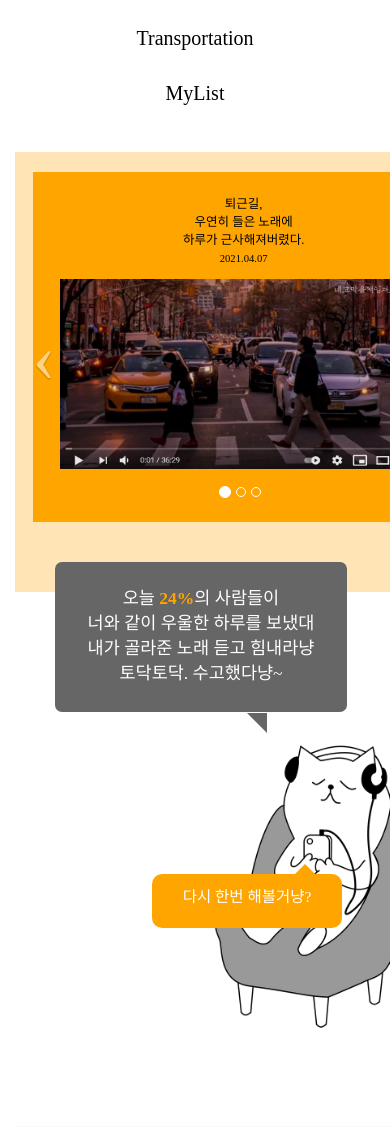
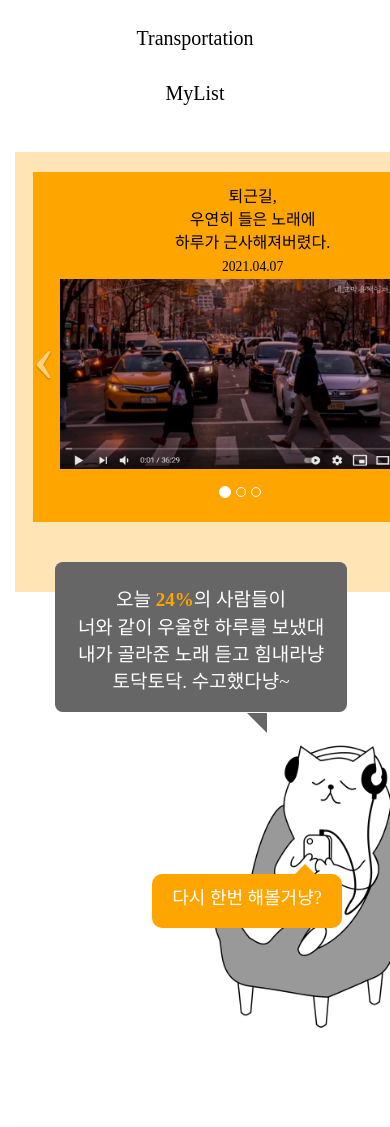
Before and after one commit to nscoo/Zigme, a Java web app: page /music_result.do in a window 390 px wide; the page is wider, and only the part inside the window is pictured. Shown: the part 305-1432 px from the top of that part. Run offline with Spring Boot 4, a stand-in JSP engine, Linux system fonts and the light colour scheme; the project's own start-up code is not run, and a stand-in starts its controllers and pages; some libraries are stand-ins or nearby versions; some web fonts are replaced.

Commit message:
7월 8일 14시 40분 백수빈 music_result 폰트사이즈 수정

```diff
--- a/src/main/webapp/WEB-INF/views/music_result.jsp
+++ b/src/main/webapp/WEB-INF/views/music_result.jsp
@@ -18,6 +18,23 @@
     <link rel="stylesheet" type="text/css" href="assets/css/common.css">
     <link rel="stylesheet" type="text/css" href="assets/css/music_result.css">
     <!-- 이수진 css,부트스트랩 끝 -->
+    <!-- 반응형 폰트 작업 -->
+    <style type="text/css">
+    @media screen and (max-width: 480px) {
+        .video-text {
+            font-size: 16px;
+        }
+
+        .speech-bubble {
+            font-size: 19px;
+        }
+
+        .balloon_1 {
+            font-size: 18px;
+        }
+    }
+    </style>
+
 </head>
 
 <body>
--- a/src/main/webapp/assets/css/music_result.css
+++ b/src/main/webapp/assets/css/music_result.css
@@ -99,8 +99,8 @@
      }
 
      .video-text {
-         margin-top: -174px;
-         margin-left: 110px;
+         margin-top: -184px;
+         margin-left: 102px;
      }
 
      .carousel_caption {
@@ -224,7 +224,7 @@
  }
 
  .video-text {
-     font-size: calc(1.67vw + 6.00px);
+     font-size: 28px;
      text-align: center;
      position: absolute;
      top: 116px;
@@ -244,7 +244,7 @@
      background: #666;
      border-radius: .4em;
      text-align: center;
-     font-size: calc(0.56vw + 15.33px);
+     font-size: 22px;
      padding-top: 24px;
      color: white;
  }
@@ -275,7 +275,7 @@
  }
 
  .balloon_1 {
-     font-size: calc(0.56vw + 13.33px);
+     font-size: 20px;
      text-align: center;
      padding-top: 12px;
      position: relative;
```
Also changed, not shown: 2 other files.
